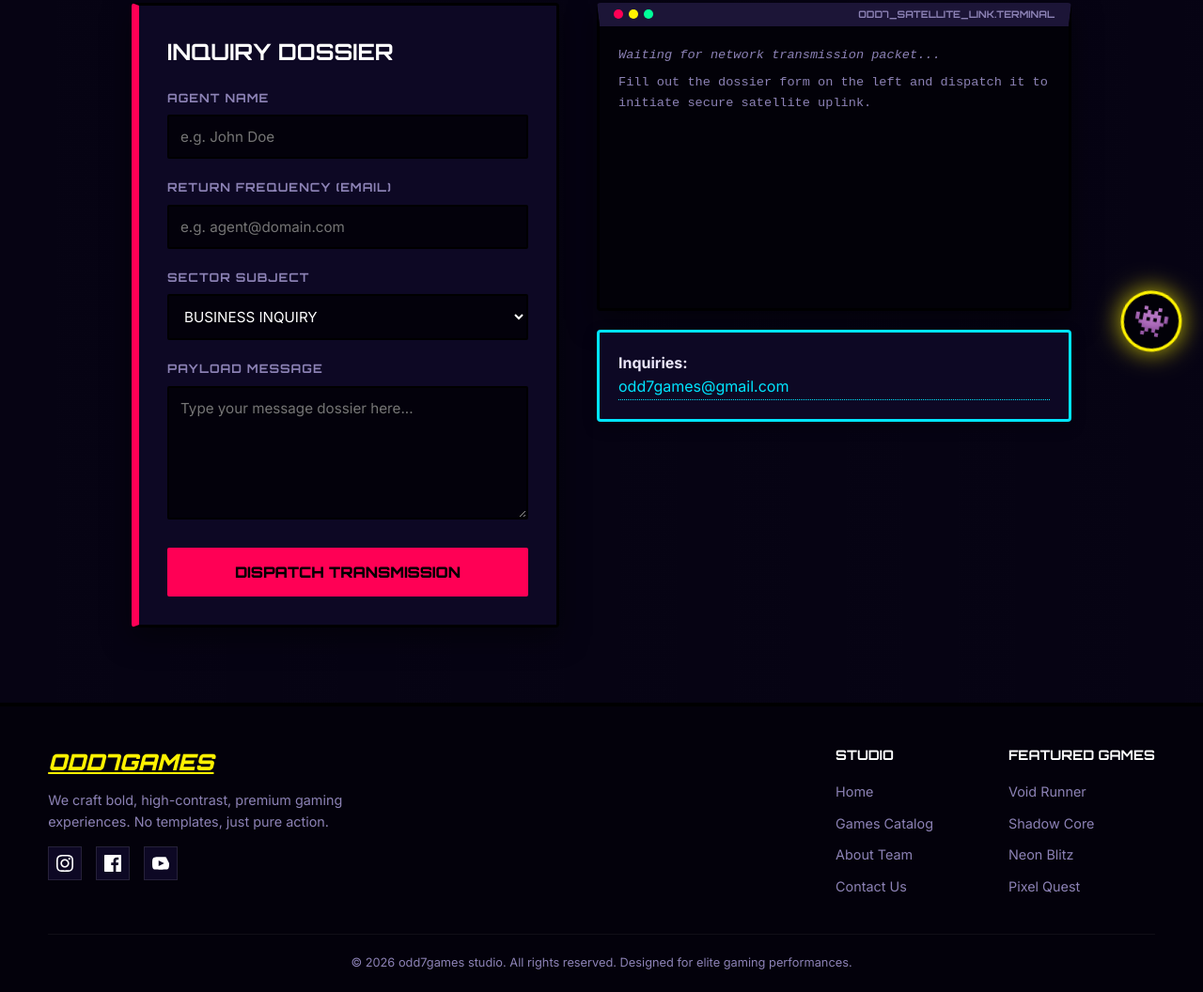
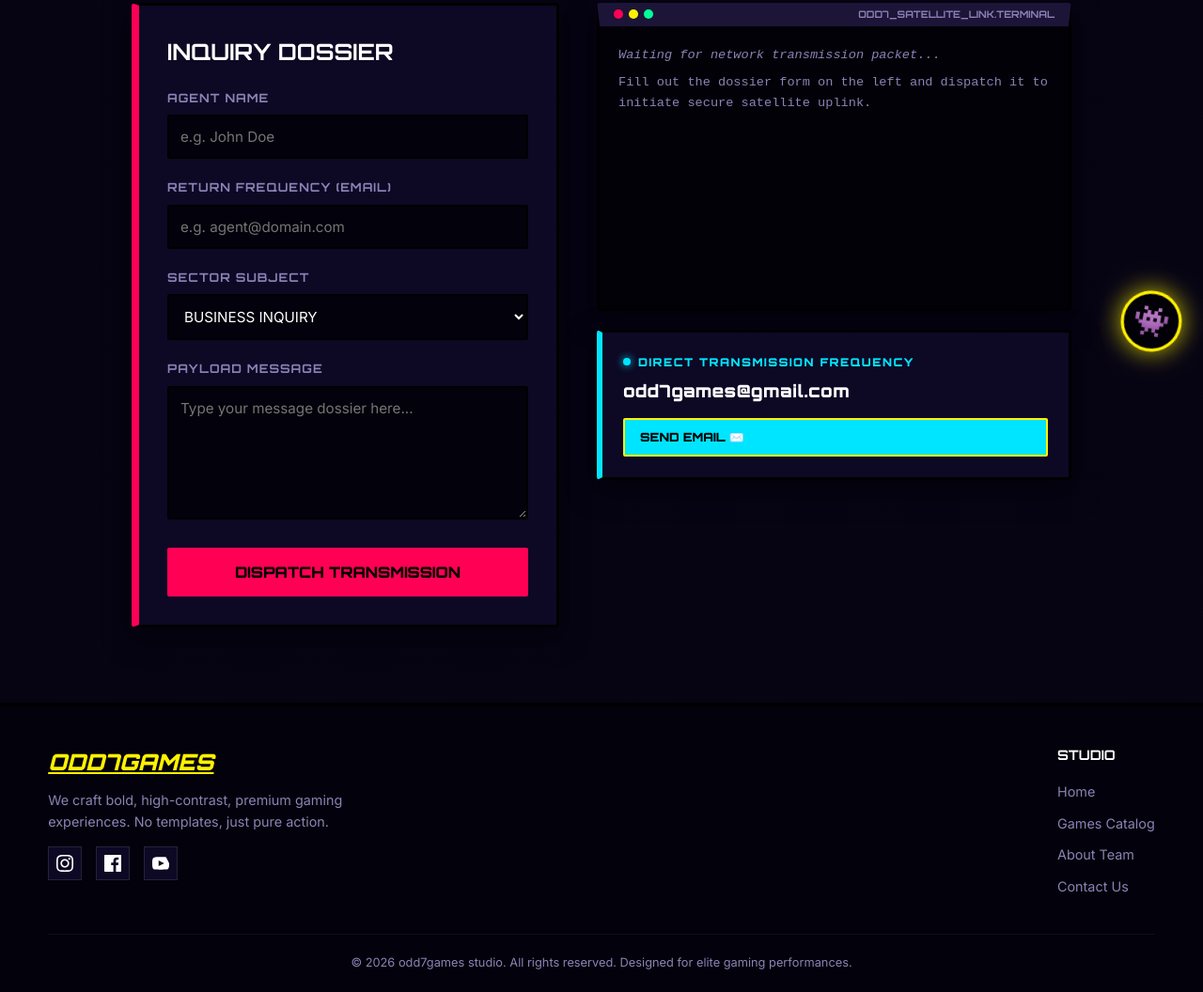
Before and after one commit to DivyanshuArch/odd7games-website-, a plain HTML site: page contact.html in a window 1280 px wide. Shown: the part 403-1459 px from the top of the page at 94% size. Drawn offline with Linux system fonts and the light colour scheme.

Commit message:
small stuff

```diff
--- a/contact.html
+++ b/contact.html
@@ -124,10 +124,20 @@
           </div>
         </div>
 
-        <!-- Offline address info card styled like a fighter card -->
-        <div class="fighter-card accent-cyan" style="padding: 20px; box-shadow: 0 5px 15px rgba(0,0,0,0.3);">
-            <strong>Inquiries:</strong> <a href="mailto : odd7games@gmail.com" style="color: var(--color-neon-cyan); text-decoration: none; border-bottom: 1px dotted var(--color-neon-cyan);">odd7games@gmail.com</a>
-          </p>
+        <!-- DIRECT TRANSMISSION INQUIRY CARD -->
+        <div style="background-color: var(--color-bg-card); border: 3px solid #000; border-left: 6px solid var(--color-neon-cyan); padding: 22px; border-radius: 4px; box-shadow: 0 10px 30px rgba(0,0,0,0.5); position: relative; display: flex; flex-wrap: wrap; align-items: center; justify-content: space-between; gap: 15px;">
+          <div>
+            <div style="font-family: var(--font-display); font-weight: 900; font-size: 0.75rem; text-transform: uppercase; color: var(--color-neon-cyan); letter-spacing: 1.5px; margin-bottom: 6px; display: flex; align-items: center; gap: 8px;">
+              <span style="display: inline-block; width: 8px; height: 8px; background-color: var(--color-neon-cyan); border-radius: 50%; box-shadow: 0 0 8px var(--color-neon-cyan);"></span>
+              DIRECT TRANSMISSION FREQUENCY
+            </div>
+            <a href="mailto:odd7games@gmail.com" style="font-family: var(--font-display); font-weight: 900; font-size: 1.15rem; color: #fff; text-decoration: none; transition: var(--transition-fast); letter-spacing: 0.5px;" onmouseover="this.style.color='var(--color-neon-cyan)'" onmouseout="this.style.color='#fff'">
+              odd7games@gmail.com
+            </a>
+          </div>
+          <a href="mailto:odd7games@gmail.com" class="btn-card" style="background-color: var(--color-neon-cyan); color: #000; font-weight: 900; padding: 8px 16px; font-size: 0.8rem; text-decoration: none; white-space: nowrap; border-radius: 2px;">
+            SEND EMAIL ✉️
+          </a>
         </div>
       </section>
 
@@ -162,15 +172,7 @@
             <li><a href="contact.html">Contact Us</a></li>
           </ul>
         </div>
-        <div class="footer-column">
-          <h4>Featured Games</h4>
-          <ul>
-            <li><a href="games.html?game=void-runner">Void Runner</a></li>
-            <li><a href="games.html?game=shadow-core">Shadow Core</a></li>
-            <li><a href="games.html?game=neon-blitz">Neon Blitz</a></li>
-            <li><a href="games.html?game=pixel-quest">Pixel Quest</a></li>
-          </ul>
-        </div>
+
       </div>
     </div>
     <div class="footer-bottom">
```
Also changed, not shown: about.html (+1 -9 lines), games.html (+1 -9 lines), index.html (+2 -1 lines).
